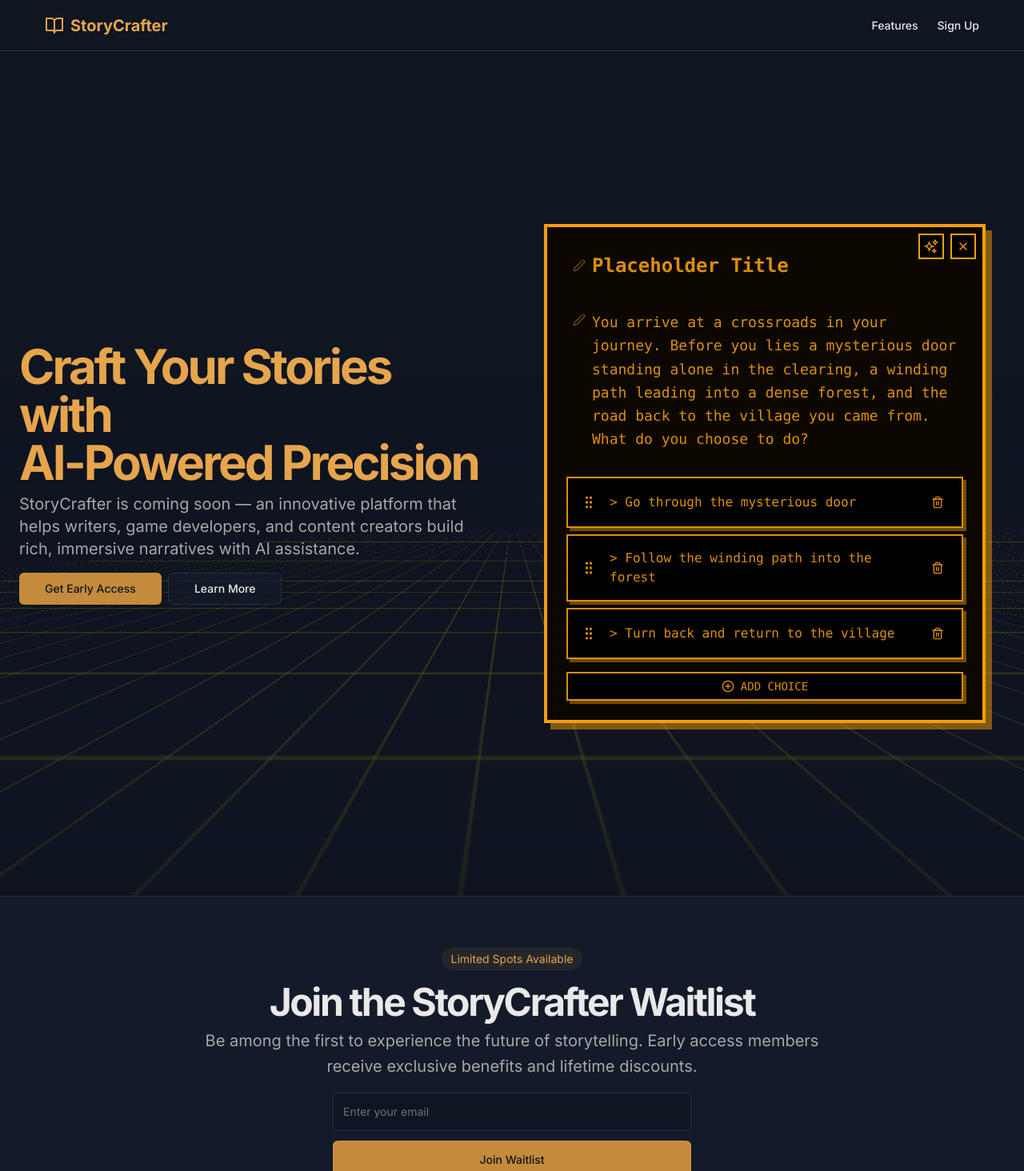
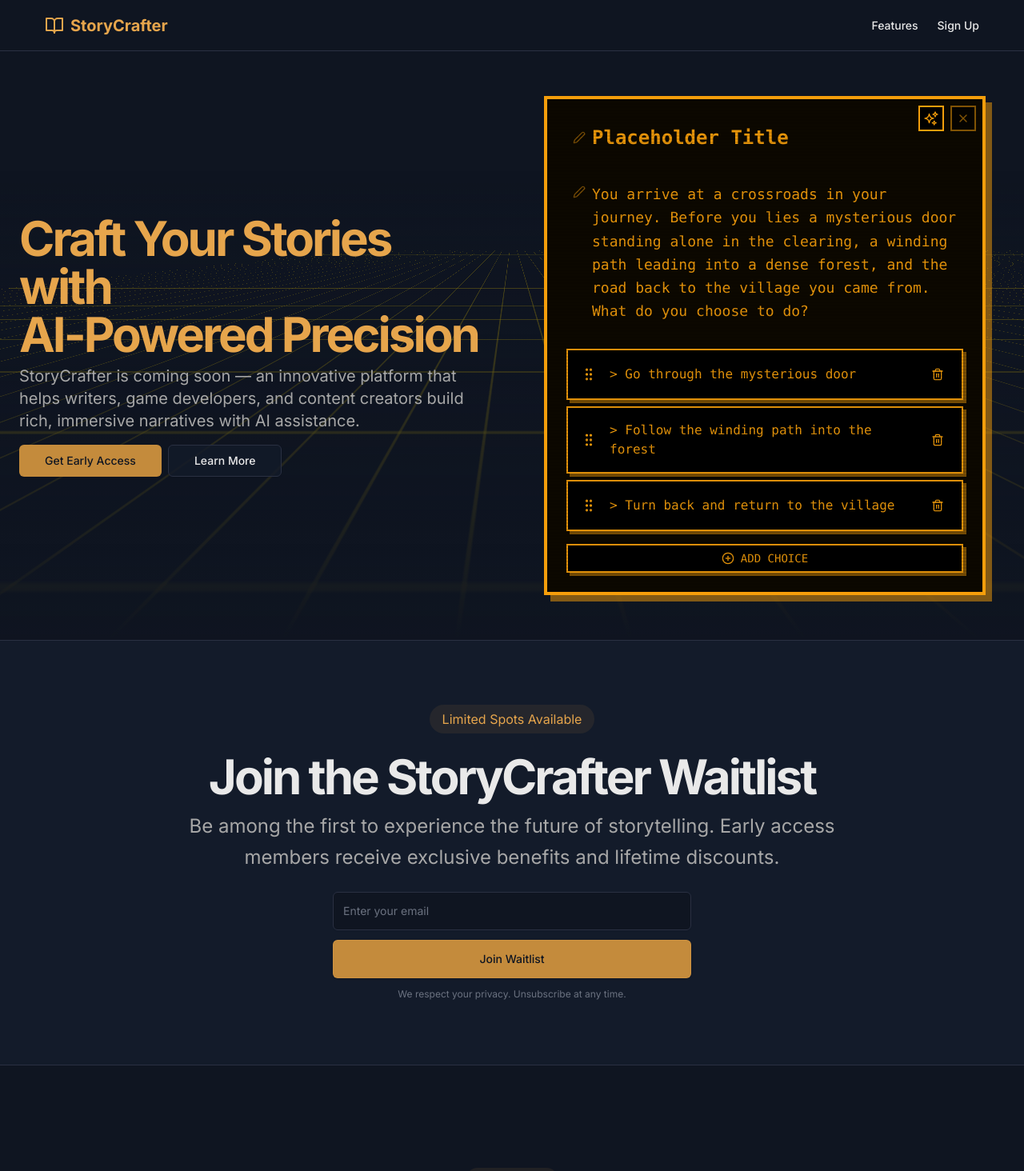
Before and after one commit to mmeister86/storycrafter-landing, a Next.js app: page / in a window 1280 px wide. Shown: the top 1464 px of the page at 80% size. Built offline with nearby package versions, Linux system fonts and the light colour scheme.

Commit message:
improved audio, improved hero-section height

```diff
--- /dev/null
+++ b/app/components/HeroSection.tsx
@@ -0,0 +1,98 @@
+"use client";
+
+import Link from "next/link";
+import { useRef, useState, useEffect } from "react";
+import { RetroGrid } from "@/components/retro-grid";
+import DecisionDemo from "@/components/decision-demo";
+
+export function HeroSection() {
+  // Zustand, um zu verfolgen, ob die Demo-Komponente die Schwellenhöhe erreicht hat
+  const [isDemoTallEnough, setIsDemoTallEnough] = useState(false);
+
+  // Ref, um auf das Container-Div der DecisionDemo-Komponente zuzugreifen
+  const demoContainerRef = useRef<HTMLDivElement>(null);
+
+  // Definiert die Schwellenhöhe in Pixeln
+  const THRESHOLD_HEIGHT = 400; // Anpassen nach Bedarf
+
+  // Effekt zum Einrichten des ResizeObserver
+  useEffect(() => {
+    // Speichert den aktuellen Ref-Wert in einer Variablen
+    const currentRef = demoContainerRef.current;
+
+    // Erstellt einen ResizeObserver, der auf Größenänderungen des beobachteten Elements reagiert
+    const observer = new ResizeObserver((entries) => {
+      for (let entry of entries) {
+        // Holt die aktuelle Höhe des Elements
+        const currentHeight = entry.contentRect.height;
+        // Aktualisiert den Zustand basierend darauf, ob die Höhe den Schwellenwert erreicht
+        setIsDemoTallEnough(currentHeight >= THRESHOLD_HEIGHT);
+      }
+    });
+
+    // Wenn das Ref-Element vorhanden ist, beginnt die Beobachtung
+    if (currentRef) {
+      observer.observe(currentRef);
+    }
+
+    // Aufräumfunktion: Stoppt die Beobachtung, wenn die Komponente unmounted wird
+    return () => {
+      if (currentRef) {
+        observer.unobserve(currentRef);
+      }
+      observer.disconnect();
+    };
+  }, []); // Leeres Abhängigkeitsarray bedeutet, dass dieser Effekt nur einmal beim Mounten ausgeführt wird
+
+  return (
+    <section
+      // Verwendet min-height von 75vh und wächst bei Bedarf, mit angemessenem Padding
+      className={`w-full bg-[#0f1521] relative overflow-hidden transition-all duration-300 ease-in-out
+        min-h-[75vh] py-8 flex flex-col justify-center ${
+          isDemoTallEnough ? "h-auto" : "h-[75vh]"
+        }`}
+    >
+      {/* RetroGrid background mit angepasstem Winkel für bessere Sichtbarkeit */}
+      <RetroGrid angle={55} />
+
+      <div className="container px-4 md:px-6 relative z-1 flex-grow flex flex-col justify-center">
+        <div className="grid gap-6 lg:grid-cols-[1fr_500px] lg:gap-12 xl:grid-cols-[1fr_600px]">
+          <div className="flex flex-col justify-center space-y-4">
+            <div className="space-y-2">
+              <h1 className="text-3xl font-bold tracking-tighter sm:text-5xl xl:text-6xl/none text-[#e6a54c]">
+                Craft Your Stories with <br />
+                AI-Powered Precision
+              </h1>
+              <p className="max-w-[600px] text-[#a7a7a7] md:text-xl">
+                StoryCrafter is coming soon — an innovative platform that helps
+                writers, game developers, and content creators build rich,
+                immersive narratives with AI assistance.
+              </p>
+            </div>
+            <div className="flex flex-col gap-2 min-[400px]:flex-row">
+              <Link
+                href="#signup"
+                className="inline-flex h-10 items-center justify-center rounded-md bg-[#c48b3c] px-8 text-sm font-medium text-[#0f1521] shadow transition-colors hover:bg-[#e6a54c] focus-visible:outline-none focus-visible:ring-1 focus-visible:ring-[#e6a54c]"
+              >
+                Get Early Access
+              </Link>
+              <Link
+                href="#features"
+                className="inline-flex h-10 items-center justify-center rounded-md border border-[#2a3042] bg-[#131b2a]/80 px-8 text-sm font-medium shadow-sm transition-colors hover:bg-[#1a2436] hover:border-[#c48b3c] focus-visible:outline-none focus-visible:ring-1 focus-visible:ring-[#e6a54c]"
+              >
+                Learn More
+              </Link>
+            </div>
+          </div>
+          {/* Fügt das Ref zum Container der DecisionDemo-Komponente hinzu */}
+          <div
+            ref={demoContainerRef}
+            className="flex items-center justify-center"
+          >
+            <DecisionDemo />
+          </div>
+        </div>
+      </div>
+    </section>
+  );
+}
--- /dev/null
+++ b/app/components/SignupSection.tsx
@@ -0,0 +1,30 @@
+import { SignUpForm } from "@/components/sign-up-form";
+
+export function SignupSection() {
+  return (
+    <section
+      id="signup"
+      className="w-full py-12 md:py-16 lg:py-20 bg-[#131b2a] border-y border-[#2a3042]"
+    >
+      <div className="container px-4 md:px-6">
+        <div className="flex flex-col items-center justify-center space-y-6 text-center">
+          <div className="space-y-3 max-w-[900px]">
+            <div className="inline-block rounded-full bg-[#c48b3c]/10 px-4 py-1.5 text-base text-[#e6a54c] mb-3">
+              Limited Spots Available
+            </div>
+            <h2 className="text-4xl font-bold tracking-tighter sm:text-5xl md:text-6xl">
+              Join the StoryCrafter Waitlist
+            </h2>
+            <p className="text-[#a7a7a7] text-lg md:text-2xl/relaxed">
+              Be among the first to experience the future of storytelling. Early
+              access members receive exclusive benefits and lifetime discounts.
+            </p>
+          </div>
+          <div className="w-full max-w-md mt-8">
+            <SignUpForm />
+          </div>
+        </div>
+      </div>
+    </section>
+  );
+}
--- a/app/page.tsx
+++ b/app/page.tsx
@@ -1,9 +1,7 @@
 import Link from "next/link";
-import Image from "next/image";
-import { SignUpForm } from "@/components/sign-up-form";
-import { RetroGrid } from "@/components/retro-grid";
-import DecisionDemo from "@/components/decision-demo";
 import AudioPlayer from "@/components/AudioPlayer";
+import { HeroSection } from "./components/HeroSection";
+import { SignupSection } from "./components/SignupSection";
 import {
   BookOpen,
   Sparkles,
@@ -16,7 +14,7 @@
 export default function LandingPage() {
   return (
     <div className="flex min-h-screen flex-col bg-[#0f1521] text-[#e9e9e9]">
-      <header className="px-4 lg:px-6 h-16 flex items-center border-b border-[#2a3042] bg-[#0f1521] z-10 relative">
+      <header className="px-4 lg:px-6 h-16 flex items-center border-b border-[#2a3042] bg-[#0f1521] z-50 sticky top-0">
         <div className="container mx-auto flex items-center justify-between w-full">
           <Link href="/" className="flex items-center justify-center">
             <BookOpen className="h-6 w-6 mr-2 text-[#e6a54c]" />
@@ -42,73 +40,11 @@
         </div>
       </header>
       <main className="flex-1">
-        {/* Update the hero section to better showcase the grid */}
-        <section className="w-full py-12 md:py-24 lg:py-32 xl:py-48 bg-[#0f1521] relative overflow-hidden">
-          {/* RetroGrid background with adjusted angle for better visibility */}
-          <RetroGrid angle={55} />
+        {/* Neue HeroSection-Komponente verwenden */}
+        <HeroSection />
 
-          <div className="container px-4 md:px-6 relative z-1">
-            <div className="grid gap-6 lg:grid-cols-[1fr_500px] lg:gap-12 xl:grid-cols-[1fr_600px]">
-              <div className="flex flex-col justify-center space-y-4">
-                <div className="space-y-2">
-                  <h1 className="text-3xl font-bold tracking-tighter sm:text-5xl xl:text-6xl/none text-[#e6a54c]">
-                    Craft Your Stories with <br />
-                    AI-Powered Precision
-                  </h1>
-                  <p className="max-w-[600px] text-[#a7a7a7] md:text-xl">
-                    StoryCrafter is coming soon — an innovative platform that
-                    helps writers, game developers, and content creators build
-                    rich, immersive narratives with AI assistance.
-                  </p>
-                </div>
-                <div className="flex flex-col gap-2 min-[400px]:flex-row">
-                  <Link
-                    href="#signup"
-                    className="inline-flex h-10 items-center justify-center rounded-md bg-[#c48b3c] px-8 text-sm font-medium text-[#0f1521] shadow transition-colors hover:bg-[#e6a54c] focus-visible:outline-none focus-visible:ring-1 focus-visible:ring-[#e6a54c]"
-                  >
-                    Get Early Access
-                  </Link>
-                  <Link
-                    href="#features"
-                    className="inline-flex h-10 items-center justify-center rounded-md border border-[#2a3042] bg-[#131b2a]/80 px-8 text-sm font-medium shadow-sm transition-colors hover:bg-[#1a2436] hover:border-[#c48b3c] focus-visible:outline-none focus-visible:ring-1 focus-visible:ring-[#e6a54c]"
-                  >
-                    Learn More
-                  </Link>
-                </div>
-              </div>
-              <div className="flex items-center justify-center">
-                <DecisionDemo />
-              </div>
-            </div>
-          </div>
-        </section>
-
-        {/* Prominently featured waitlist form */}
-        <section
-          id="signup"
-          className="w-full py-12 md:py-16 bg-[#131b2a] border-y border-[#2a3042]"
-        >
-          <div className="container px-4 md:px-6">
-            <div className="flex flex-col items-center justify-center space-y-4 text-center">
-              <div className="space-y-2 max-w-[800px]">
-                <div className="inline-block rounded-full bg-[#c48b3c]/10 px-3 py-1 text-sm text-[#e6a54c] mb-2">
-                  Limited Spots Available
-                </div>
-                <h2 className="text-3xl font-bold tracking-tighter sm:text-4xl md:text-5xl">
-                  Join the StoryCrafter Waitlist
-                </h2>
-                <p className="text-[#a7a7a7] md:text-xl/relaxed">
-                  Be among the first to experience the future of storytelling.
-                  Early access members receive exclusive benefits and lifetime
-                  discounts.
-                </p>
-              </div>
-              <div className="w-full max-w-md mt-6">
-                <SignUpForm />
-              </div>
-            </div>
-          </div>
-        </section>
+        {/* Use the SignupSection component */}
+        <SignupSection />
 
         <section
           id="features"
--- a/components/AudioPlayer.tsx
+++ b/components/AudioPlayer.tsx
@@ -21,6 +21,8 @@
     // Set audio to loop
     if (audioRef.current) {
       audioRef.current.loop = true;
+      // Set volume to 50% of normal loudness (0.5 is full volume, so 0.25 is 50% of that)
+      audioRef.current.volume = 0.5;
 
       // Add error handler
       audioRef.current.onerror = () => {
@@ -86,9 +88,9 @@
       {isLoading ? (
         <Loader2 className="h-4 w-4 text-[#1a2436] group-hover:text-white animate-spin" />
       ) : isPlaying ? (
-        <Pause className="h-4 w-4 text-[#1a2436] group-hover:text-[#e6a54c] fill-[#1a2436] group-hover:fill-[#e6a54c]" />
+        <Pause className="h-4 w-4 text-white group-hover:text-[#e6a54c] fill-white group-hover:fill-[#e6a54c]" />
       ) : (
-        <Play className="h-4 w-4 text-[#1a2436] group-hover:text-[#e6a54c] fill-[#1a2436] group-hover:fill-[#e6a54c]" />
+        <Play className="h-4 w-4 text-white group-hover:text-[#e6a54c] fill-white group-hover:fill-[#e6a54c]" />
       )}
       <span className="ml-2 hidden sm:inline">
         {isLoading ? "Loading..." : isPlaying ? "Pause" : "Play"} Music
--- a/components/decision-demo.tsx
+++ b/components/decision-demo.tsx
@@ -74,7 +74,8 @@
   };
 
   const handleClose = () => {
-    setIsVisible(false);
+    // Disabled functionality - keeping the button but preventing closing
+    console.log("Close button clicked but functionality disabled");
   };
 
   const handleChoiceTextChange = useCallback(
@@ -141,8 +142,8 @@
         {/* Close button */}
         <button
           onClick={handleClose}
-          className="absolute top-2 right-2 z-20 w-8 h-8 flex items-center justify-center font-mono text-amber-500 bg-black border-2 border-amber-500 rounded-none hover:bg-amber-900/30 hover:text-amber-300"
-          aria-label="Close decision block"
+          className="absolute top-2 right-2 z-20 w-8 h-8 flex items-center justify-center font-mono text-amber-500 bg-black border-2 border-amber-500 rounded-none hover:bg-amber-900/30 hover:text-amber-300 opacity-50"
+          aria-label="Close decision block (disabled)"
         >
           <X size={16} />
         </button>
```
Also changed, not shown: components/decision.tsx (+12 -6 lines).
